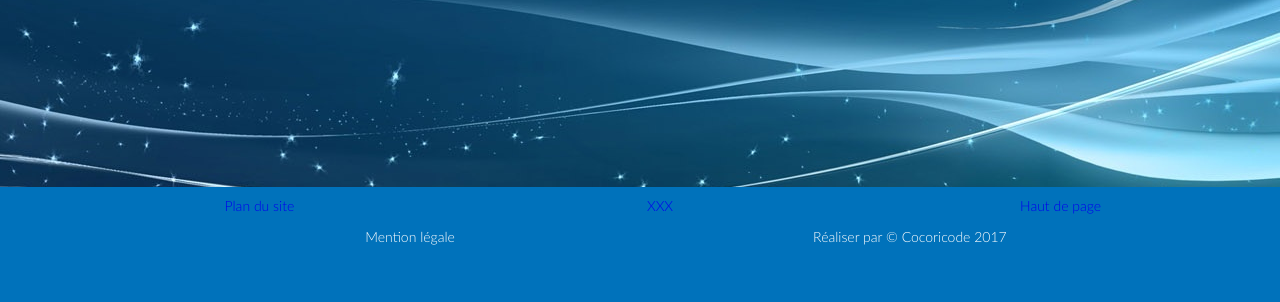
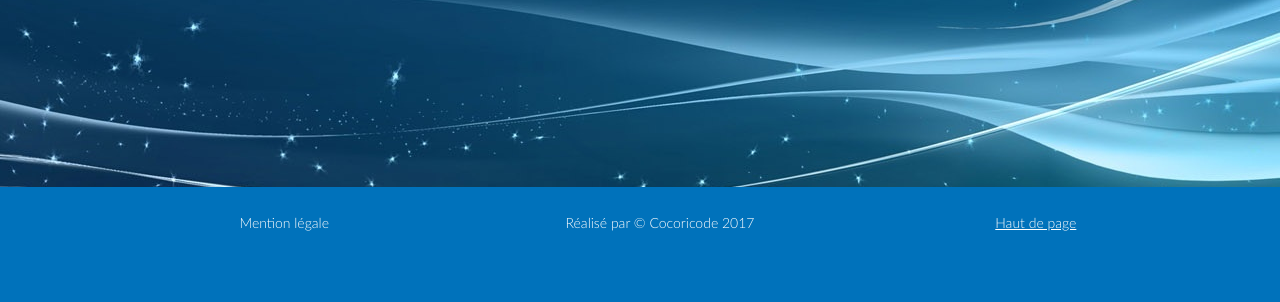
Before and after one commit to foudreclair/appg1c, a PHP site: page /appg1c/ in a window 1280 px wide. Shown: the part 883-1185 px from the top of the page. Before the commit the page ends 1128 px from the top, so only its background shows below. Run offline with PHP 8.4, Linux system fonts and the light colour scheme; some libraries are stand-ins or nearby versions.

Commit message:
maj amaury

```diff
--- a/Vue/footer.php
+++ b/Vue/footer.php
@@ -1,31 +1,10 @@
-<?php
-//IDEE
-//Faire un mini plan du site ?
-//Intégrer les liens ... fb etc et flux RSS
-//Insérer des Widgets
-//un espace de PUB
-//droit légal et copyright
-//lien vers le haut de page
-//A propos qui pointe vers un page static qui blablat sur l'entreprise du client
-
-
-//Lien vers le haut de page
-?>
 
 <div class="footer">
-  <div class="footer_2">
-    <ul>
-      <li <?php //activepage(XXX) ?>><a href="#">Plan du site</a></li>
-      <li <?php //activepage(XXX) ?>><a href="#">XXX</a></li>
-      <li <?php //activepage(XXX) ?>><a href="#contenu">Haut de page</a></li>
-    </ul>
-  </div>
-  <div class="mention_legal">
   <ul>
     <li>Mention légale</li>
-    <li>Réaliser par © Cocoricode 2017</li>
+    <li>Réalisé par © Cocoricode 2017</li>
+    <li><a href="#contenu">Haut de page</a></li>
   </ul>
-  </div>
 </div>
 </body>
 </html>
--- a/Vue/stylead.css
+++ b/Vue/stylead.css
@@ -1,7 +1,6 @@
 /*LE FOOTER*/
 
 .footer{
-  align-items : center;
   position: relative;
   text-align: center;
   border-width: 1px;
@@ -9,42 +8,24 @@
   width: 100%;
   height: 100px;
   bottom : 0;
-  /*J'arrive pas a modifier la couleur des textes
-   du footer et
-   */
   color:#ffffff;
-
+  padding-top: 15px;
 
 }
-
-.footer_2  li{
-  display: inline-block;
-  list-style: none;
-  padding-top: 12px;
-  width:  32%;
-  height: 10px;
-  text-decoration: none;
-}
 /*on enleve ici les soulignements des liens*/
-a:link{
-  text-decoration: none;
-}
-a:hover{
-  color:#FF33CC;
+.footer li a:link, .footer li a:visited{
+  color:#ffffff;
 }
 
-.mention_legal li {
+.footer li {
+    list-style: none;
     display: inline-block;
-    list-style: none;
-    width:  40%;
-    height: 10px;
+    width:  30%;
 }
 
 /*La page contact*/
 #plan{
   display: block;
-
-
 }
 #champ_saisie {
   display: inline-block;
```
Also changed, not shown: Vue/newcat.php (+9 -1 lines).
